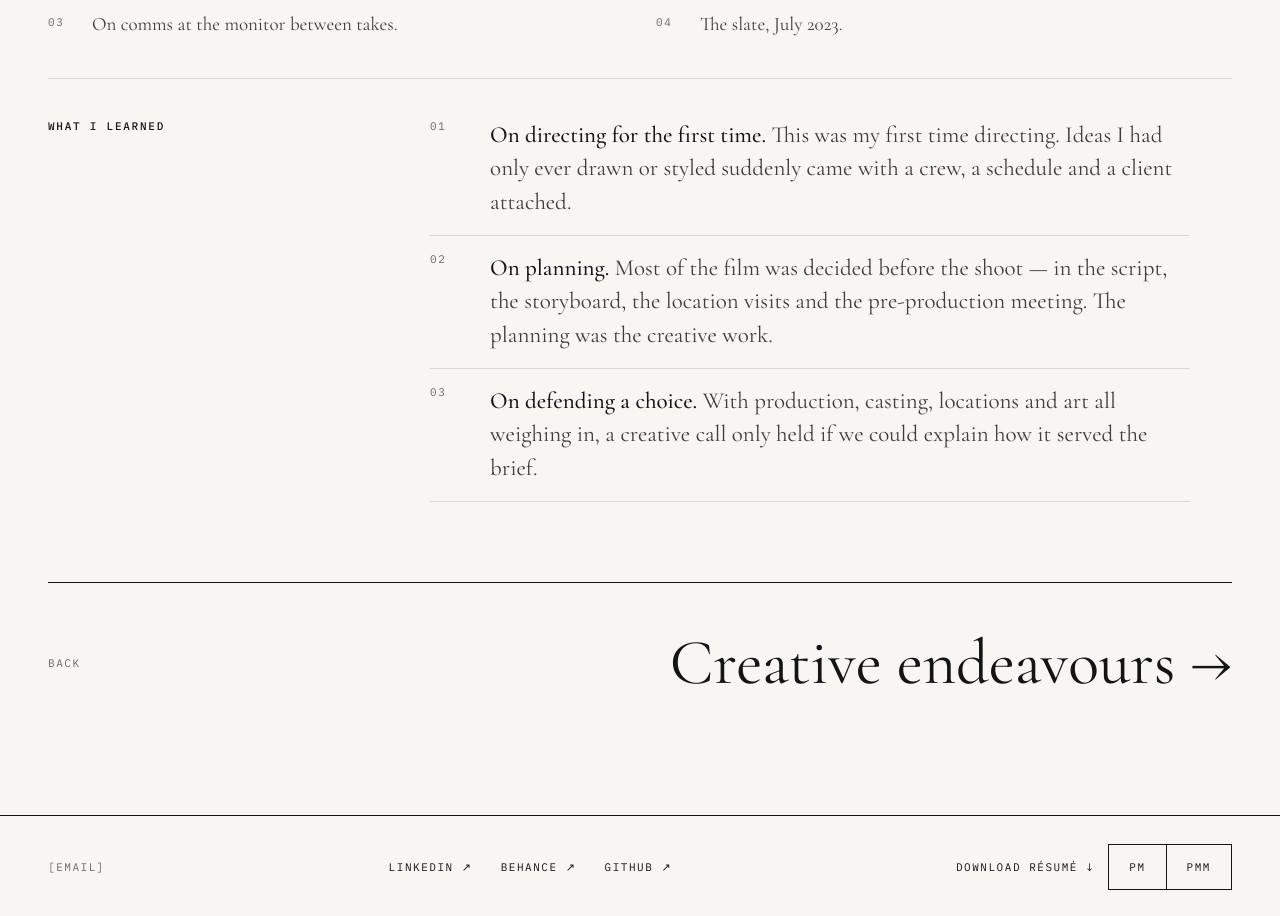
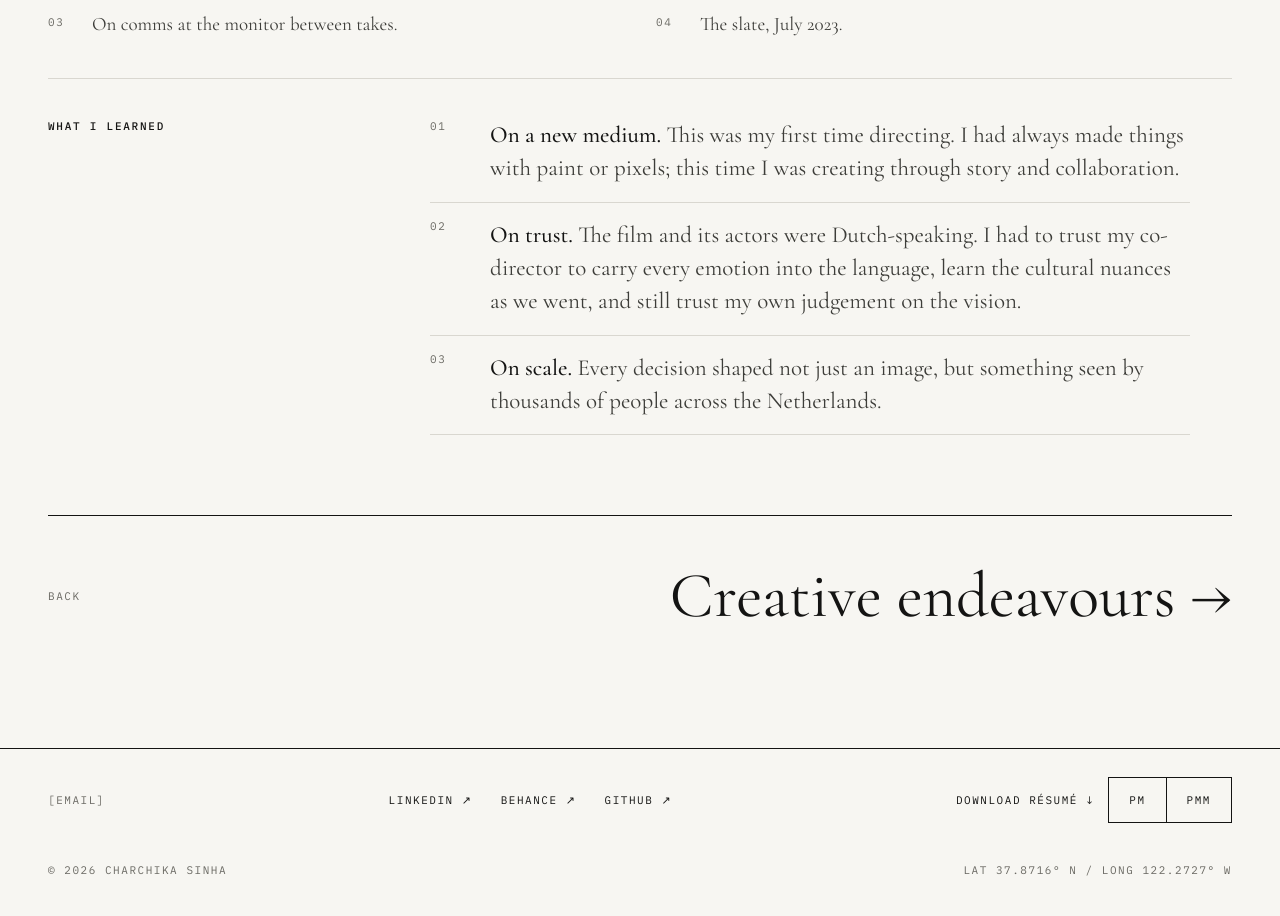
Before and after one commit to charchikasinha/portfolio, a Next.js app: page /creative/welkom-online in a window 1280 px wide. Shown: the part 4098-5014 px from the top of the page. Built offline with nearby package versions, Linux system fonts and the light colour scheme.

Commit message:
Welkom Online: learnings drawn from Char's own essay
Co-Authored-By: Claude Opus 5.5 <noreply@anthropic.com>
Claude-Session: https://claude.ai/code/session_01SRBvj8aV5Mw7HxPc24XY1i

```diff
--- a/content/projects.ts
+++ b/content/projects.ts
@@ -307,9 +307,9 @@ export const projects: Project[] = [
           kind: 'steps',
           heading: 'What I learned',
           steps: [
-            { title: 'On directing for the first time.', text: 'This was my first time directing. Ideas I had only ever drawn or styled suddenly came with a crew, a schedule and a client attached.' },
-            { title: 'On planning.', text: 'Most of the film was decided before the shoot — in the script, the storyboard, the location visits and the pre-production meeting. The planning was the creative work.' },
-            { title: 'On defending a choice.', text: 'With production, casting, locations and art all weighing in, a creative call only held if we could explain how it served the brief.' },
+            { title: 'On a new medium.', text: 'This was my first time directing. I had always made things with paint or pixels; this time I was creating through story and collaboration.' },
+            { title: 'On trust.', text: 'The film and its actors were Dutch-speaking. I had to trust my co-director to carry every emotion into the language, learn the cultural nuances as we went, and still trust my own judgement on the vision.' },
+            { title: 'On scale.', text: 'Every decision shaped not just an image, but something seen by thousands of people across the Netherlands.' },
           ],
         },
       ],
```
